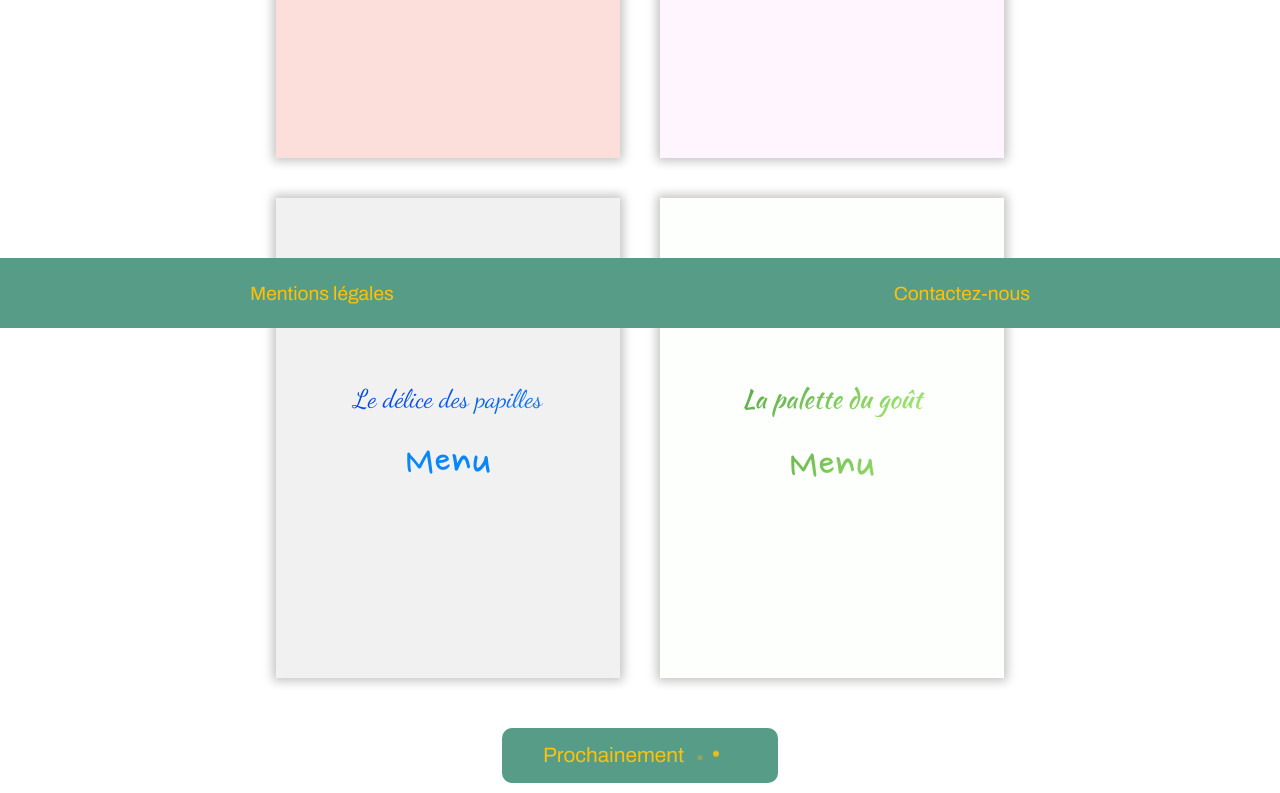
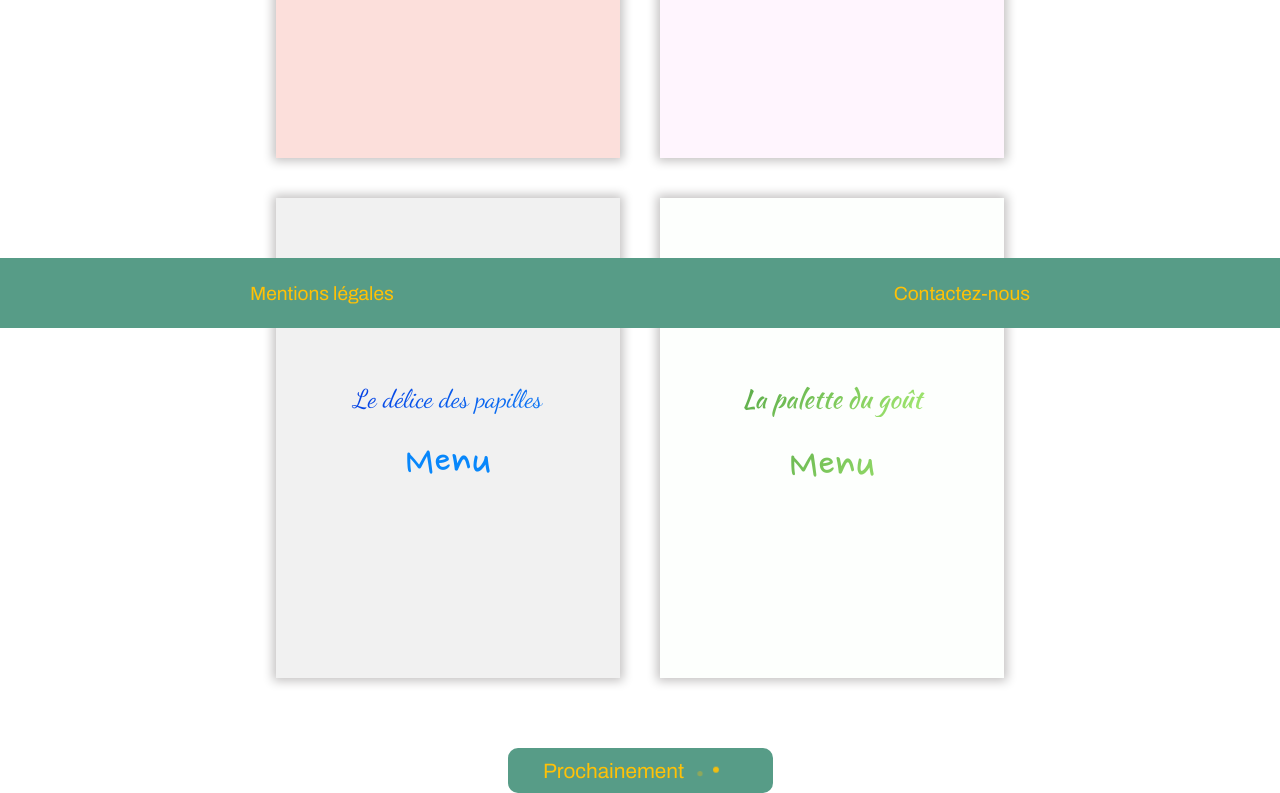
Before and after one commit to vincentborgies/P3-ANIMATIONS-CSS, a website: page index.html in a window 1280 px wide. Shown: the part 472-1265 px from the top of the page. Drawn offline with Linux system fonts and the light colour scheme; a web font is replaced by a local one.

Commit message:
corrections

```diff
--- a/sass/pages/_home.scss
+++ b/sass/pages/_home.scss
@@ -6,14 +6,13 @@ a {
     border-radius: 10px;
     opacity: 1;
     transition: opacity 0.6s;
-    height: 2.8rem;
-    width: 16.6rem;
+    height: 45px;
+    width: 265px;
     margin: auto;
-    margin-top: 30px;
-    margin-bottom: 30px;
+    margin-top: 50px;
+    margin-bottom: 100px;
     background: $vertdeau;
     border: 0 none;
-    padding: 0.31rem 0.31rem;
     color: $jaune;
     font-size: 1.3rem;
     display: flex;
@@ -35,7 +34,7 @@ a {
 }
 
 .content {
-    margin: 20px 4% 200px 4%;
+    margin: 20px 4% 230px 4%;
 }
 
 .les-menus {
```
Also changed, not shown: css/style.css, 1 other file.
